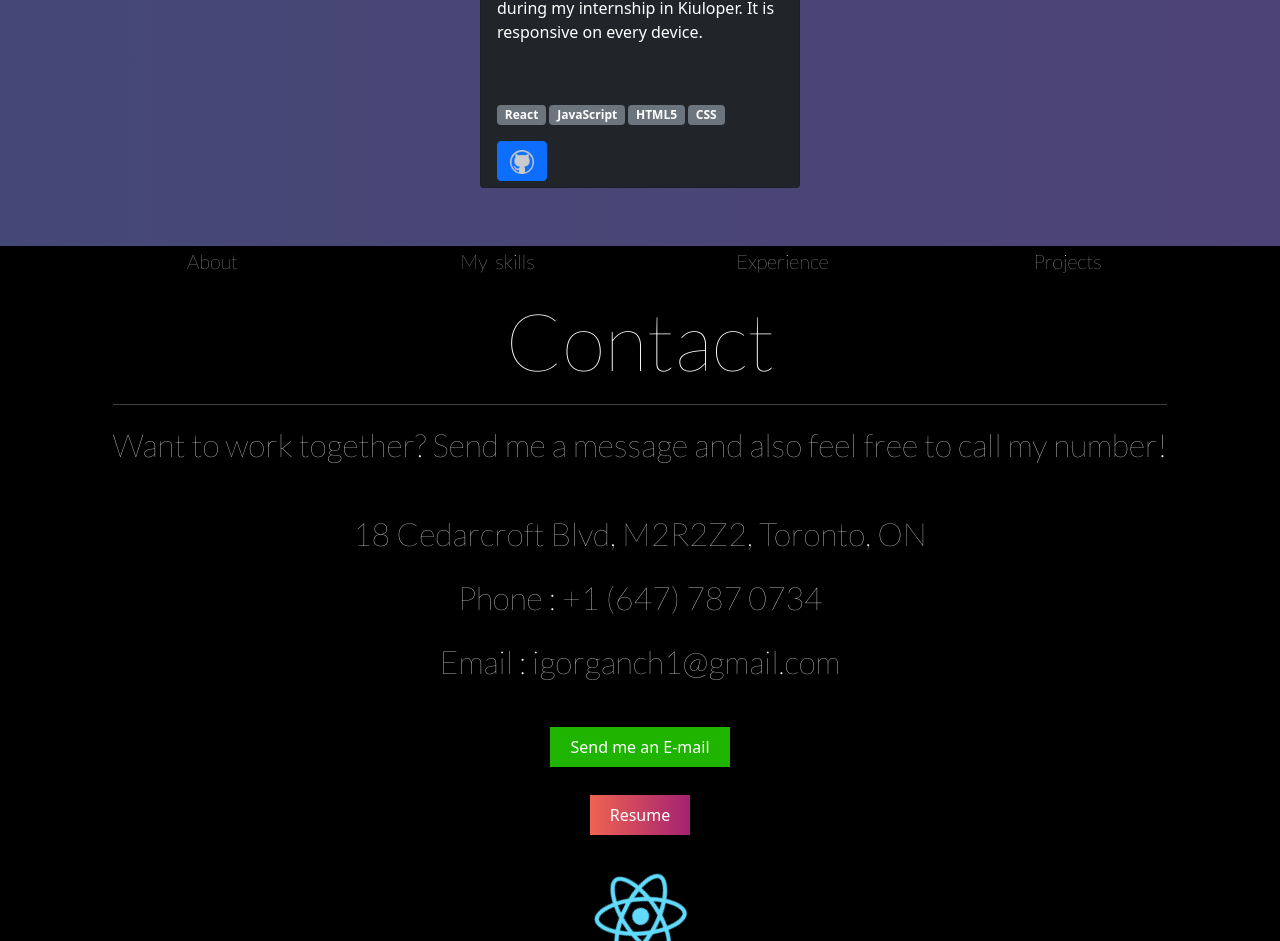
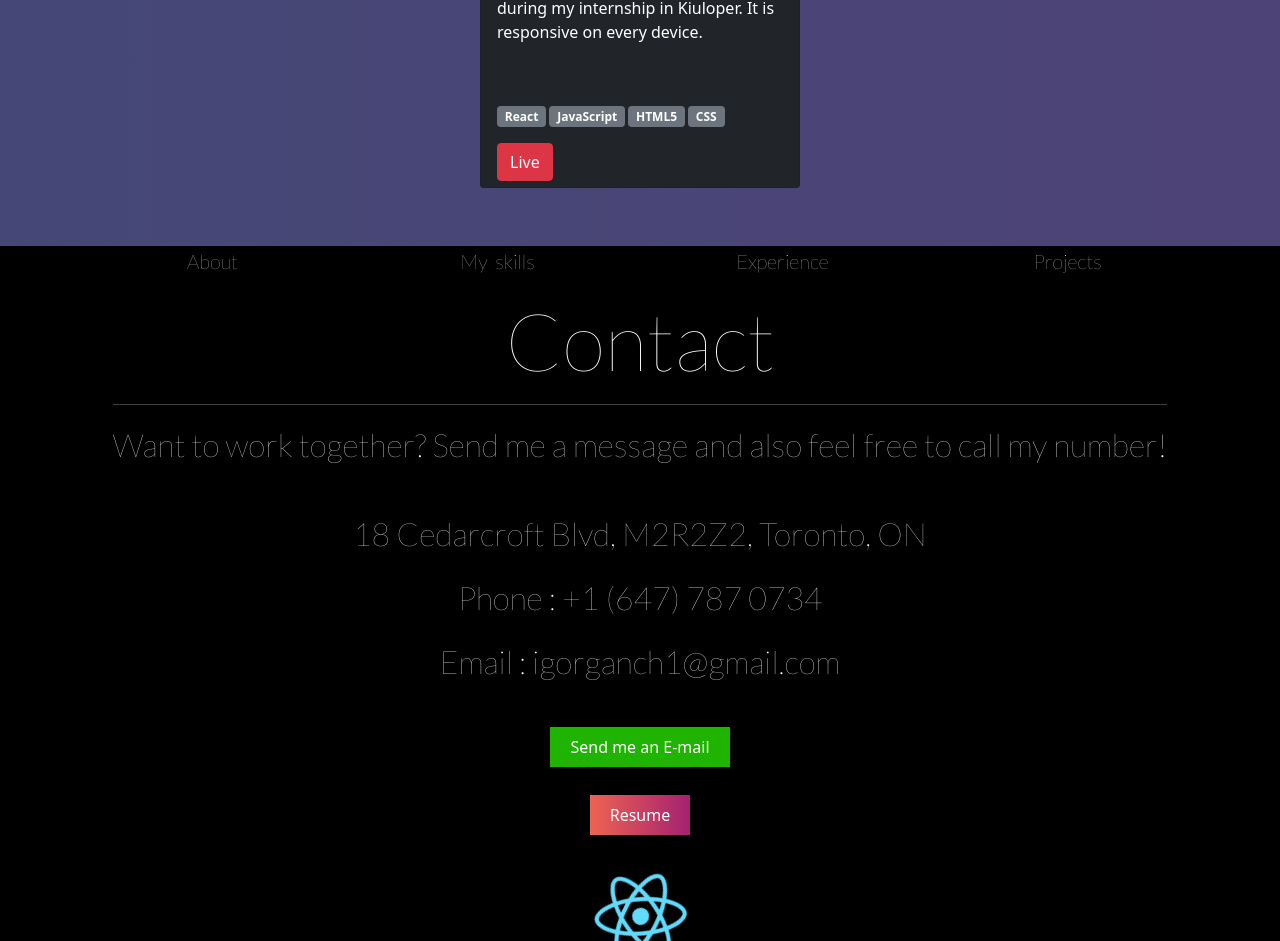
Before and after one commit to igorganch/personal-portfolio, a React (Create React App) app: page / in a window 1280 px wide. Shown: the part 3754-4695 px from the top of the page. Built offline with nearby package versions, Linux system fonts and the light colour scheme.

Commit message:
Update App.js

```diff
--- a/src/App.js
+++ b/src/App.js
@@ -189,17 +189,17 @@ function App() {
 
 
   const [projects, projectSets]  = useState([
-      {'name' : 'EduTechnoz', 'video' : EduTechnoz,  'live' : false , 'tools' : ['React' ,'JavaScript', 'HTML5', 'CSS'], 'github' : "https://www.igancharenka.com/" ,  'liveurl' : "https://sample.edutechnoz.com/",   'desc'  : "A series of pages for a kids educational company I had to create during my internship in Kiuloper. It is responsive on every device." },
-      {'name' : 'Music Management App', 'video' : MusicManagementApp,  'live' : false , 'tools' : ['ASP.NET', 'MVC', 'Azure', 'HTML5' ,'CSS',], 'github' : "https://github.com/igorganch/MusicManagementWebApp" ,  'liveurl' : "https://musicmanagement-wa.azurewebsites.net/",   'desc'  : "An app where users based on privileges are able to add/edit/delete/view  tracks, albums, artists all on one website. The app implements security concepts.  " },
-      {'name' : 'Dealership API', 'video' : dealershipAPI,  'live' : true ,'tools' : ['Node.js' , 'JavaScript', 'Express.js', 'HTML5'], 'github' : "https://github.com/igorganch/dealershipAPI" ,'liveurl' : "https://dealership-db.herokuapp.com/", 'desc'  : "A web app API which retrieves data from a database and a user is able to perform CRUD operations" },
-      {'name' : 'Mobile Cashier App', 'video' : cashierApp,  'live' : true , 'tools' : ['Angular' , 'HTML', 'OOP', 'CSS'],'github' : "https://github.com/igorganch/Angular-Cashier-App" , 'liveurl' : "https://heuristic-shannon-eaaa58.netlify.app/", 'desc'  : "An Angular Ionic mobile app that acts as a cash register which manages restocking, purchases, and purchase histories." },
-      {'name' : 'E-commerce Website', 'video' : grocerrystorevid,  'live' : false , 'tools' : ['Django' ,'Python' ,'JavaScript', 'JQuery', 'PostgreSQL','HTML5', 'CSS', 'Bootstrap'], 'github' : "https://github.com/igorganch/Groccery-Store-Website" ,  'liveurl' : "",   'desc'  : "An e-commerce grocery store website where a user is able to browse through the website's products as well as add items to carts and do guest checkout." },
-      {'name' : 'Inventory Manager', 'video' : invvid, 'live' : false ,'tools' : ['C++' , 'OOP'],'github' : "https://github.com/igorganch/Inventory-Manager" ,  'liveurl' : "", 'desc'  : "This app serves a purpose of keeping track of orders, inventory, and items sold." },
-      {'name' : 'Mobile Cashier App C#', 'video' : cashc,  'live' : false , 'tools' : ['C#' , 'OOP', 'Xamrin.Forms'], 'github' : "https://github.com/igorganch/CashierApp" ,  'liveurl' : "", 'desc'  : "A mobile app that acts as a cash register which keeps track of items sold and allows the user to restock items." },
-      {'name' : 'Computer Graphics 4 cubes', 'video' : threedvid,  'live' : false ,'tools' : ['C++' , 'OpenGL'], 'github' : "https://github.com/igorganch/3DGraphics" ,  'liveurl' : "", 'desc'  : "This openGL app loads 4 cubes, where the user can assign different textures to the cubes as well as differrent transformations. " },
-      {'name' : 'Hangman', 'video' : hangman,   'live' : false ,'tools' : ['Python' , 'OOP', 'MongoDB'], 'github' : "https://github.com/igorganch/Hangman" ,  'liveurl' : "", 'desc'  : "This is a simple game of hangman created using python which saves all the scores players have scored to the database." }     ,
-      {'name' : 'Computer Graphics 10 cubes', 'video' : tencubes,   'live' : false ,'tools' : ['C++' , 'OpenGL'], 'github' : "https://github.com/igorganch/OpenGL10SquaresPerspective" ,  'liveurl' : "", 'desc'  : "This openGL app generates 10 squares, where you can change the camera perspective by zooming in/out and shifting the view from left and right." },
-      {'name' : 'Connect 4', 'video' : '/url', 'video' : null, 'live' : false ,'tools' : ['Java' , 'JavaFX', 'OOP'],'github' : "https://github.com/igorganch/Connect4" ,  'liveurl' : "", 'desc'  : "A 2 Player classic game of connect 4, in order to win a player must a-line 4 of their own red/yellow coloured circles either diagonally, horizontally or vertically." },
+      {'name' : 'EduTechnoz', 'video' : EduTechnoz, 'githubLink' : false,  'live' : true , 'tools' : ['React' ,'JavaScript', 'HTML5', 'CSS'], 'github' : "https://www.igancharenka.com/" ,  'liveurl' : "https://sample.edutechnoz.com/",   'desc'  : "A series of pages for a kids educational company I had to create during my internship in Kiuloper. It is responsive on every device." },
+      {'name' : 'Music Management App', 'video' : MusicManagementApp, 'githubLink' : true, 'live' : false , 'tools' : ['ASP.NET', 'MVC', 'Azure', 'HTML5' ,'CSS',], 'github' : "https://github.com/igorganch/MusicManagementWebApp" ,  'liveurl' : "https://musicmanagement-wa.azurewebsites.net/",   'desc'  : "An app where users based on privileges are able to add/edit/delete/view  tracks, albums, artists all on one website. The app implements security concepts.  " },
+      {'name' : 'Dealership API', 'video' : dealershipAPI, 'githubLink' : true, 'live' : true ,'tools' : ['Node.js' , 'JavaScript', 'Express.js', 'HTML5'], 'github' : "https://github.com/igorganch/dealershipAPI" ,'liveurl' : "https://dealership-db.herokuapp.com/", 'desc'  : "A web app API which retrieves data from a database and a user is able to perform CRUD operations" },
+      {'name' : 'Mobile Cashier App', 'video' : cashierApp, 'githubLink' : true,  'live' : true , 'tools' : ['Angular' , 'HTML', 'OOP', 'CSS'],'github' : "https://github.com/igorganch/Angular-Cashier-App" , 'liveurl' : "https://heuristic-shannon-eaaa58.netlify.app/", 'desc'  : "An Angular Ionic mobile app that acts as a cash register which manages restocking, purchases, and purchase histories." },
+      {'name' : 'E-commerce Website', 'video' : grocerrystorevid, 'githubLink' : true, 'live' : false , 'tools' : ['Django' ,'Python' ,'JavaScript', 'JQuery', 'PostgreSQL','HTML5', 'CSS', 'Bootstrap'], 'github' : "https://github.com/igorganch/Groccery-Store-Website" ,  'liveurl' : "",   'desc'  : "An e-commerce grocery store website where a user is able to browse through the website's products as well as add items to carts and do guest checkout." },
+      {'name' : 'Inventory Manager', 'video' : invvid,  'githubLink' : true, 'live' : false ,'tools' : ['C++' , 'OOP'],'github' : "https://github.com/igorganch/Inventory-Manager" ,  'liveurl' : "", 'desc'  : "This app serves a purpose of keeping track of orders, inventory, and items sold." },
+      {'name' : 'Mobile Cashier App C#', 'video' : cashc, 'githubLink' : true,  'live' : false , 'tools' : ['C#' , 'OOP', 'Xamrin.Forms'], 'github' : "https://github.com/igorganch/CashierApp" ,  'liveurl' : "", 'desc'  : "A mobile app that acts as a cash register which keeps track of items sold and allows the user to restock items." },
+      {'name' : 'Computer Graphics 4 cubes', 'video' : threedvid, 'githubLink' : true,  'live' : false ,'tools' : ['C++' , 'OpenGL'], 'github' : "https://github.com/igorganch/3DGraphics" ,  'liveurl' : "", 'desc'  : "This openGL app loads 4 cubes, where the user can assign different textures to the cubes as well as differrent transformations. " },
+      {'name' : 'Hangman', 'video' : hangman, 'githubLink' : true,  'live' : false ,'tools' : ['Python' , 'OOP', 'MongoDB'], 'github' : "https://github.com/igorganch/Hangman" ,  'liveurl' : "", 'desc'  : "This is a simple game of hangman created using python which saves all the scores players have scored to the database." }     ,
+      {'name' : 'Computer Graphics 10 cubes', 'video' : tencubes,  'githubLink' : true, 'live' : false ,'tools' : ['C++' , 'OpenGL'], 'github' : "https://github.com/igorganch/OpenGL10SquaresPerspective" ,  'liveurl' : "", 'desc'  : "This openGL app generates 10 squares, where you can change the camera perspective by zooming in/out and shifting the view from left and right." },
+      {'name' : 'Connect 4', 'video' : '/url', 'video' : null, 'githubLink' : true, 'live' : false ,'tools' : ['Java' , 'JavaFX', 'OOP'],'github' : "https://github.com/igorganch/Connect4" ,  'liveurl' : "", 'desc'  : "A 2 Player classic game of connect 4, in order to win a player must a-line 4 of their own red/yellow coloured circles either diagonally, horizontally or vertically." },
 
   ]);
 
@@ -489,7 +489,7 @@ function App() {
 
                     <div className= "flex-container-git-live">
                     {project.live ? (<a href ={project.liveurl}><Button className = "liveButton"variant="danger">Live</Button></a>) : (null)}
-                    <a href = {project.github}><Button className = "githubButton" variant="primary"><img className = "gitButton" src={github}/></Button></a>
+                    {project.githubLink ? ( <a href = {project.github}><Button className = "githubButton" variant="primary"><img className = "gitButton" src={github}/></Button></a>) : (null)}
                     </div>
                     </div>
 
```
